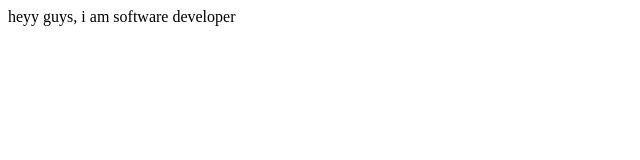
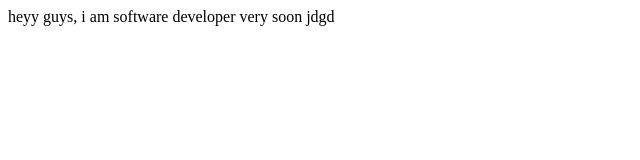
Before and after one commit to rishabh-raj68/test3, a plain HTML site: page index.html in a window 1280 px wide. Shown: the whole page, without its empty margins (0-640 px from the left). Drawn offline with Linux system fonts and the light colour scheme.

Commit message:
third commit

```diff
--- a/index.html
+++ b/index.html
@@ -6,6 +6,6 @@
     <title>Document</title>
 </head>
 <body>
-    heyy guys, i am software developer
+    heyy guys, i am software developer  very soon  jdgd
 </body>
 </html>
```
Also changed, not shown: style.css (added).
